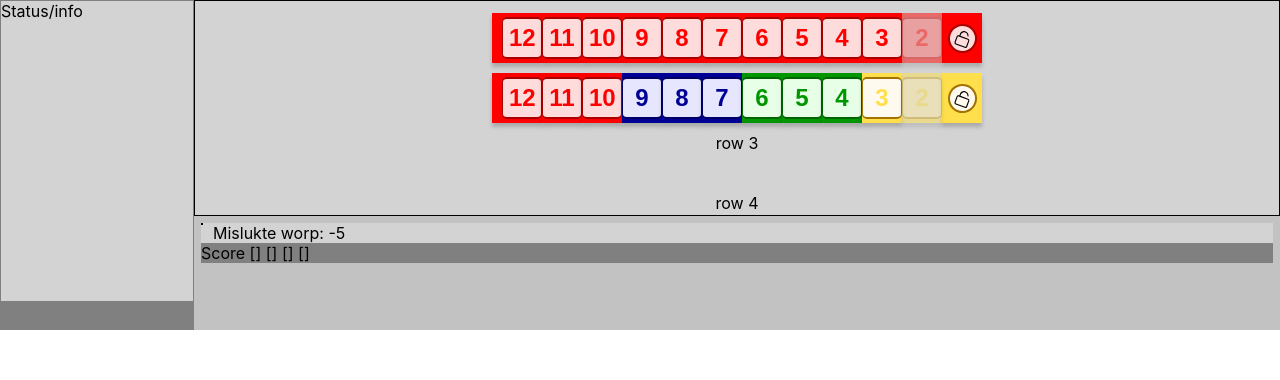
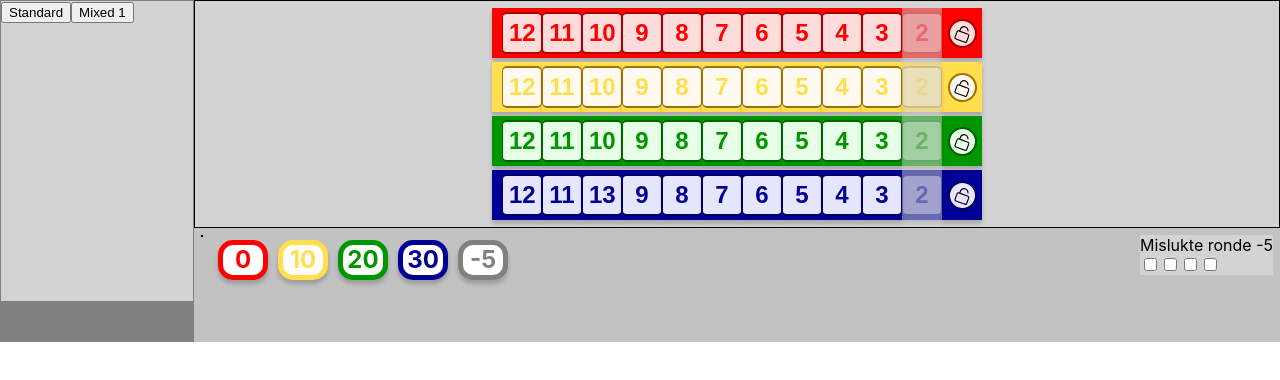
Before and after one commit to bertveloper/qwixx, a React (Create React App) app: page / in a window 1280 px wide. Shown: the top 380 px of the page. Built offline with nearby package versions, Linux system fonts and the light colour scheme.

Commit message:
Standard rows and begin scores

```diff
--- a/package.json
+++ b/package.json
@@ -13,8 +13,8 @@
     "web-vitals": "^0.2.4"
   },
   "scripts": {
-    "predeploy":"npm run build",
-    "deploy":"gh-pages -d build",
+    "predeploy": "npm run build",
+    "deploy": "gh-pages -d build",
     "start": "react-scripts start",
     "build": "react-scripts build",
     "test": "react-scripts test",
--- a/src/App.js
+++ b/src/App.js
@@ -3,19 +3,7 @@ import './App.css';
 import Scorecard from './components/scorecard.js';
 
 function App() {
-  return <Scorecard />
-
-
-
-  // return (
-  //   <div className="App">
-  //     <header className="App-header">
-  //       <p>
-  //         Dit wordt een helper voor Qwixx
-  //       </p>
-  //     </header>
-  //   </div>
-  // );
+      return <Scorecard />
 }
 
 export default App;
--- a/src/components/lock.js
+++ b/src/components/lock.js
@@ -15,9 +15,9 @@ class Lock extends React.Component {
                 <div className={divClasses} >
                     <div className={lockClasses} onClick={this.props.onClick} disabled={this.props.data.disabled}>
                             {this.props.data.clicked ?
-                            <svg xmlns="http://www.w3.org/2000/svg" viewBox="0 0 24 24" width="18" height="18"><path fill-rule="evenodd" d="M6 9V7.25C6 3.845 8.503 1 12 1s6 2.845 6 6.25V9h.5a2.5 2.5 0 012.5 2.5v8a2.5 2.5 0 01-2.5 2.5h-13A2.5 2.5 0 013 19.5v-8A2.5 2.5 0 015.5 9H6zm1.5-1.75C7.5 4.58 9.422 2.5 12 2.5c2.578 0 4.5 2.08 4.5 4.75V9h-9V7.25zm-3 4.25a1 1 0 011-1h13a1 1 0 011 1v8a1 1 0 01-1 1h-13a1 1 0 01-1-1v-8z"></path></svg>
+                            <svg xmlns="http://www.w3.org/2000/svg" viewBox="0 0 24 24" width="18" height="18"><path fillRule="evenodd" d="M6 9V7.25C6 3.845 8.503 1 12 1s6 2.845 6 6.25V9h.5a2.5 2.5 0 012.5 2.5v8a2.5 2.5 0 01-2.5 2.5h-13A2.5 2.5 0 013 19.5v-8A2.5 2.5 0 015.5 9H6zm1.5-1.75C7.5 4.58 9.422 2.5 12 2.5c2.578 0 4.5 2.08 4.5 4.75V9h-9V7.25zm-3 4.25a1 1 0 011-1h13a1 1 0 011 1v8a1 1 0 01-1 1h-13a1 1 0 01-1-1v-8z"></path></svg>
                             :
-                            <svg xmlns="http://www.w3.org/2000/svg" viewBox="0 0 24 24" width="18" height="18"><path fill-rule="evenodd" d="M7.5 7.25C7.5 4.58 9.422 2.5 12 2.5c2.079 0 3.71 1.34 4.282 3.242a.75.75 0 101.436-.432C16.971 2.825 14.792 1 12 1 8.503 1 6 3.845 6 7.25V9h-.5A2.5 2.5 0 003 11.5v8A2.5 2.5 0 005.5 22h13a2.5 2.5 0 002.5-2.5v-8A2.5 2.5 0 0018.5 9h-11V7.25zm-3 4.25a1 1 0 011-1h13a1 1 0 011 1v8a1 1 0 01-1 1h-13a1 1 0 01-1-1v-8z"></path></svg>}
+                            <svg xmlns="http://www.w3.org/2000/svg" viewBox="0 0 24 24" width="18" height="18"><path fillRule="evenodd" d="M7.5 7.25C7.5 4.58 9.422 2.5 12 2.5c2.079 0 3.71 1.34 4.282 3.242a.75.75 0 101.436-.432C16.971 2.825 14.792 1 12 1 8.503 1 6 3.845 6 7.25V9h-.5A2.5 2.5 0 003 11.5v8A2.5 2.5 0 005.5 22h13a2.5 2.5 0 002.5-2.5v-8A2.5 2.5 0 0018.5 9h-11V7.25zm-3 4.25a1 1 0 011-1h13a1 1 0 011 1v8a1 1 0 01-1 1h-13a1 1 0 01-1-1v-8z"></path></svg>}
                     </div>
                 </div>
         );
--- a/src/components/numberSquare.js
+++ b/src/components/numberSquare.js
@@ -19,9 +19,10 @@ class NumberSquare extends React.Component {
         if (this.props.data.clicked) {
             btnClasses += " sc-num-btn-clicked";
         }
+        var id = "sc-numsquare-" + this.props.data.x + this.props.data.y;
 
         return (
-                <div className={divClasses} >
+                <div id={id} className={divClasses} >
                     <button className={btnClasses}
                             onClick={this.props.onClick}
                             disabled={this.props.data.disabled}>
--- /dev/null
+++ b/src/components/passChecks.css
@@ -0,0 +1,16 @@
+.sc-pass {
+    background: lightgrey;
+    float: right;
+}
+
+.sc-pass-expl {
+    /* float: right; */
+}
+
+.sc-pass-checks {
+    /* float: right; */
+}
+
+.sc-pass-check {
+    /* float: right; */
+}
--- /dev/null
+++ b/src/components/passChecks.js
@@ -0,0 +1,21 @@
+import React from 'react';
+import './passChecks.css';
+
+class PassChecks extends React.Component{
+    render(){
+        return(
+            <div className="sc-pass">
+                <div className="sc-pass-expl">Mislukte ronde -5</div>
+                <div className="sc-pass-checks">
+                    <input type="checkbox" className="sc-pass-check"></input>
+                    <input type="checkbox" className="sc-pass-check"></input>
+                    <input type="checkbox" className="sc-pass-check"></input>
+                    <input type="checkbox" className="sc-pass-check"></input>
+                </div>
+            </div>
+
+        );
+    }
+}
+
+export default PassChecks;
--- /dev/null
+++ b/src/components/score.css
@@ -0,0 +1,45 @@
+.sc-score {
+    background: white;
+    float: left;
+    height: 50px;
+    width: 40px;
+    padding: 0;
+    text-align: center;
+    box-shadow: 0 4px 4px 0 rgb(0 0 0 / 20%);
+    display: flex;
+    align-items: center;
+    justify-content: center;
+    border: 5px solid black;
+    border-radius: 15px;
+    height: 30px;
+    width: 40px;
+    font-size: 24px;
+    font-weight: bold;
+    line-height: 34px;
+    margin: 5px;
+}
+
+.sc-score-red {
+    border-color: red;
+    color: red;
+}
+
+.sc-score-yellow {
+    border-color: rgb(255,223,76);
+    color: rgb(255,223,76);
+}
+
+.sc-score-green {
+    border-color: rgb(0,150,0);
+    color: rgb(0,150,0);
+}
+
+.sc-score-blue {
+    border-color: rgb(0,0,150);
+    color: rgb(0,0,150);
+}
+
+.sc-score-grey {
+    border-color: grey;
+    color: grey;
+}
--- /dev/null
+++ b/src/components/score.js
@@ -0,0 +1,18 @@
+import React from 'react';
+import './score.css';
+
+class Score extends React.Component {
+    render(){
+        var score = this.props.data;
+        var classes = "sc-score sc-score-" + score.color;
+
+        return (
+            <div className={classes}
+                 onClick={this.props.onClick}>
+                             {score.score}
+            </div>
+        );
+    }
+}
+
+export default Score;
--- a/src/components/scorecard.css
+++ b/src/components/scorecard.css
@@ -13,22 +13,16 @@
 }
 
 .sc-container-rows {
-    max-height: 200px;
-    /* width: 85%; */
+    max-height: 220px;
     overflow: hidden;
     background: lightgrey;
-    padding: 7px;
+    padding: 5px;
     border: 1px solid black;
 }
-/*
-.sc-row-red {
-    background: red;
-} */
 
 .sc-row {
     height: 50px;
-    padding: 5px;
-    /* padding-left: 10px; */
+    padding: 2px;
     display: flex;
     justify-content: center;
 }
@@ -47,18 +41,6 @@
     border: 1px solid black;
 }
 
-.sc-pass {
-    background: lightgrey;
+.sc-scores {
+    background: white;
 }
-
-.sc-pass-row {
-
-}
-
-.sc-pass-opt {
-
-}
-
-.sc-scores {
-    background: grey;
-}
--- a/src/components/scorecard.js
+++ b/src/components/scorecard.js
@@ -2,50 +2,38 @@ import React from 'react';
 import './scorecard.css';
 import NumberSquare from './numberSquare.js';
 import Lock from './lock.js';
+import PassChecks from './passChecks.js';
+import Score from './score.js';
 
 class Scorecard extends React.Component{
     constructor(props) {
         super(props);
 
-        const rows = [
-            [
-                {"x":0, "y":0, "color":"red", "number":12, "clicked": false, disabled: false },
-                {"x":1, "y":0, "color":"red", "number":11, "clicked": false, disabled: false },
-                {"x":2, "y":0, "color":"red", "number":10, "clicked": false, disabled: false },
-                {"x":3, "y":0, "color":"red", "number":9, "clicked": false, disabled: false },
-                {"x":4, "y":0, "color":"red", "number":8, "clicked": false, disabled: false },
-                {"x":5, "y":0, "color":"red", "number":7, "clicked": false, disabled: false },
-                {"x":6, "y":0, "color":"red", "number":6, "clicked": false, disabled: false },
-                {"x":7, "y":0, "color":"red", "number":5, "clicked": false, disabled: false},
-                {"x":8, "y":0, "color":"red", "number":4, "clicked": false, disabled: false },
-                {"x":9, "y":0, "color":"red", "number":3, "clicked": false, disabled: false },
-                {"x":10, "y":0, "color":"red", "number":2, "clicked": false, disabled: true },
-                //{"x":11, "y":0, "color":"red", "number":1, "clicked": false, disabled: true },
-            ],
-            [
-                {"x":0, "y":1, "color":"red", "number":12, "clicked": false, disabled: false },
-                {"x":1, "y":1, "color":"red", "number":11, "clicked": false, disabled: false },
-                {"x":2, "y":1, "color":"red", "number":10, "clicked": false, disabled: false },
-                {"x":3, "y":1, "color":"blue", "number":9, "clicked": false, disabled: false },
-                {"x":4, "y":1, "color":"blue", "number":8, "clicked": false, disabled: false },
-                {"x":5, "y":1, "color":"blue", "number":7, "clicked": false, disabled: false },
-                {"x":6, "y":1, "color":"green", "number":6, "clicked": false, disabled: false },
-                {"x":7, "y":1, "color":"green", "number":5, "clicked": false, disabled: false},
-                {"x":8, "y":1, "color":"green", "number":4, "clicked": false, disabled: false },
-                {"x":9, "y":1, "color":"yellow", "number":3, "clicked": false, disabled: false },
-                {"x":10, "y":1, "color":"yellow", "number":2, "clicked": false, disabled: true },
-                //{"x":11, "y":1, "color":"yellow", "number":1, "clicked": false, disabled: true },
-            ]
-        ];
 
-        const locks = [
-            {"row" : 0, "color" : "red", "clicked" : false },
-            {"row" : 1, "color" : "yellow", "clicked" : false },
-        ];
+        const scores = [
+            { "color":"red",    "score":0,  "hidden":true },
+            { "color":"yellow", "score":10, "hidden":true },
+            { "color":"green",  "score":20, "hidden":true },
+            { "color":"blue",   "score":30, "hidden":true },
+            { "color":"grey",   "score":-5, "hidden":true }
+        ]
 
         this.state = {
-            rows: rows,
-            locks: locks
+            rows: standardRows,
+            locks: standardLocks,
+            scores: scores
+        }
+    }
+
+    handleMode(mode) {
+        if (mode === 0) {
+            this.setState({
+                rows: standardRows,
+                locks: standardLocks
+            });
+        }
+        else {
+            alert("Coming soon");
         }
     }
 
@@ -171,34 +159,112 @@ class Scorecard extends React.Component{
         )
     }
 
+    renderScores(){
+        var scores = this.state.scores;
+
+        return(
+            <div className="sc-scores">
+                {scores.map(s => <Score
+                                    data={s}
+                                    onClick={()=> this.handleScoreClick(s)}/>)}
+            </div>
+        )
+    }
+
+    handleScoreClick(score) {
+        console.log("Score clicked: ", score);
+    }
+
     render(){
         return (
             <div className="sc-wrapper">
-                <div className="sc-sidebar">Status/info</div>
+
+                <div className="sc-sidebar">
+                    <button onClick={()=>this.handleMode(0)}>Standard</button>
+                    <button onClick={()=>this.handleMode(1)}>Mixed 1</button>
+                </div>
                 <div className="sc-container-rows">
                         {this.renderRow(0)}
                         {this.renderRow(1)}
-                        <div className="sc-row">row 3</div>
-                        <div className="sc-row">row 4</div>
+                        {this.renderRow(2)}
+                        {this.renderRow(3)}
                 </div>
 
                 <div className="sc-container-calculation">
                     <div className="sc-calculation">
                     </div>
-                    <div className="sc-pass">
-                        <div>Mislukte worp: -5</div>
-                        <div className="sc-pass-row">
-                            <div className="sc-pass-opt"></div>
-                            <div className="sc-pass-opt"></div>
-                            <div className="sc-pass-opt"></div>
-                            <div className="sc-pass-opt"></div>
-                        </div>
-                    </div>
-                    <div className="sc-scores">Score  []   []   []   []</div>
+                    <PassChecks />
+                    {this.renderScores()}
+                    {/* <div className="sc-scores">Score  [10]   [10]   [20]   [20]</div> */}
                 </div>
             </div>
         )
     }
+
+
+
 }
 
+const standardRows = [
+    [
+        {"x":0, "y":0, "color":"red", "number":12, "clicked": false, disabled: false },
+        {"x":1, "y":0, "color":"red", "number":11, "clicked": false, disabled: false },
+        {"x":2, "y":0, "color":"red", "number":10, "clicked": false, disabled: false },
+        {"x":3, "y":0, "color":"red", "number":9, "clicked": false, disabled: false },
+        {"x":4, "y":0, "color":"red", "number":8, "clicked": false, disabled: false },
+        {"x":5, "y":0, "color":"red", "number":7, "clicked": false, disabled: false },
+        {"x":6, "y":0, "color":"red", "number":6, "clicked": false, disabled: false },
+        {"x":7, "y":0, "color":"red", "number":5, "clicked": false, disabled: false},
+        {"x":8, "y":0, "color":"red", "number":4, "clicked": false, disabled: false },
+        {"x":9, "y":0, "color":"red", "number":3, "clicked": false, disabled: false },
+        {"x":10, "y":0, "color":"red", "number":2, "clicked": false, disabled: true },
+    ],
+    [
+        {"x":0, "y":1, "color":"yellow", "number":12, "clicked": false, disabled: false },
+        {"x":1, "y":1, "color":"yellow", "number":11, "clicked": false, disabled: false },
+        {"x":2, "y":1, "color":"yellow", "number":10, "clicked": false, disabled: false },
+        {"x":3, "y":1, "color":"yellow", "number":9, "clicked": false, disabled: false },
+        {"x":4, "y":1, "color":"yellow", "number":8, "clicked": false, disabled: false },
+        {"x":5, "y":1, "color":"yellow", "number":7, "clicked": false, disabled: false },
+        {"x":6, "y":1, "color":"yellow", "number":6, "clicked": false, disabled: false },
+        {"x":7, "y":1, "color":"yellow", "number":5, "clicked": false, disabled: false},
+        {"x":8, "y":1, "color":"yellow", "number":4, "clicked": false, disabled: false },
+        {"x":9, "y":1, "color":"yellow", "number":3, "clicked": false, disabled: false },
+        {"x":10, "y":1, "color":"yellow", "number":2, "clicked": false, disabled: true },
+    ],
+    [
+        {"x":0, "y":2, "color":"green", "number":12, "clicked": false, disabled: false },
+        {"x":1, "y":2, "color":"green", "number":11, "clicked": false, disabled: false },
+        {"x":2, "y":2, "color":"green", "number":10, "clicked": false, disabled: false },
+        {"x":3, "y":2, "color":"green", "number":9, "clicked": false, disabled: false },
+        {"x":4, "y":2, "color":"green", "number":8, "clicked": false, disabled: false },
+        {"x":5, "y":2, "color":"green", "number":7, "clicked": false, disabled: false },
+        {"x":6, "y":2, "color":"green", "number":6, "clicked": false, disabled: false },
+        {"x":7, "y":2, "color":"green", "number":5, "clicked": false, disabled: false},
+        {"x":8, "y":2, "color":"green", "number":4, "clicked": false, disabled: false },
+        {"x":9, "y":2, "color":"green", "number":3, "clicked": false, disabled: false },
+        {"x":10, "y":2, "color":"green", "number":2, "clicked": false, disabled: true },
+    ],
+    [
+        {"x":0, "y":3, "color":"blue", "number":12, "clicked": false, disabled: false },
+        {"x":1, "y":3, "color":"blue", "number":11, "clicked": false, disabled: false },
+        {"x":2, "y":3, "color":"blue", "number":13, "clicked": false, disabled: false },
+        {"x":3, "y":3, "color":"blue", "number":9, "clicked": false, disabled: false },
+        {"x":4, "y":3, "color":"blue", "number":8, "clicked": false, disabled: false },
+        {"x":5, "y":3, "color":"blue", "number":7, "clicked": false, disabled: false },
+        {"x":6, "y":3, "color":"blue", "number":6, "clicked": false, disabled: false },
+        {"x":7, "y":3, "color":"blue", "number":5, "clicked": false, disabled: false},
+        {"x":8, "y":3, "color":"blue", "number":4, "clicked": false, disabled: false },
+        {"x":9, "y":3, "color":"blue", "number":3, "clicked": false, disabled: false },
+        {"x":10, "y":3, "color":"blue", "number":2, "clicked": false, disabled: true },
+    ]
+];
+
+const standardLocks = [
+    {"row" : 0, "color" : "red", "clicked" : false },
+    {"row" : 1, "color" : "yellow", "clicked" : false },
+    {"row" : 2, "color" : "green", "clicked" : false },
+    {"row" : 3, "color" : "blue", "clicked" : false }
+];
+
 export default Scorecard;
```
Also changed, not shown: 1 other file (tests, documents, lock files or other folders).
